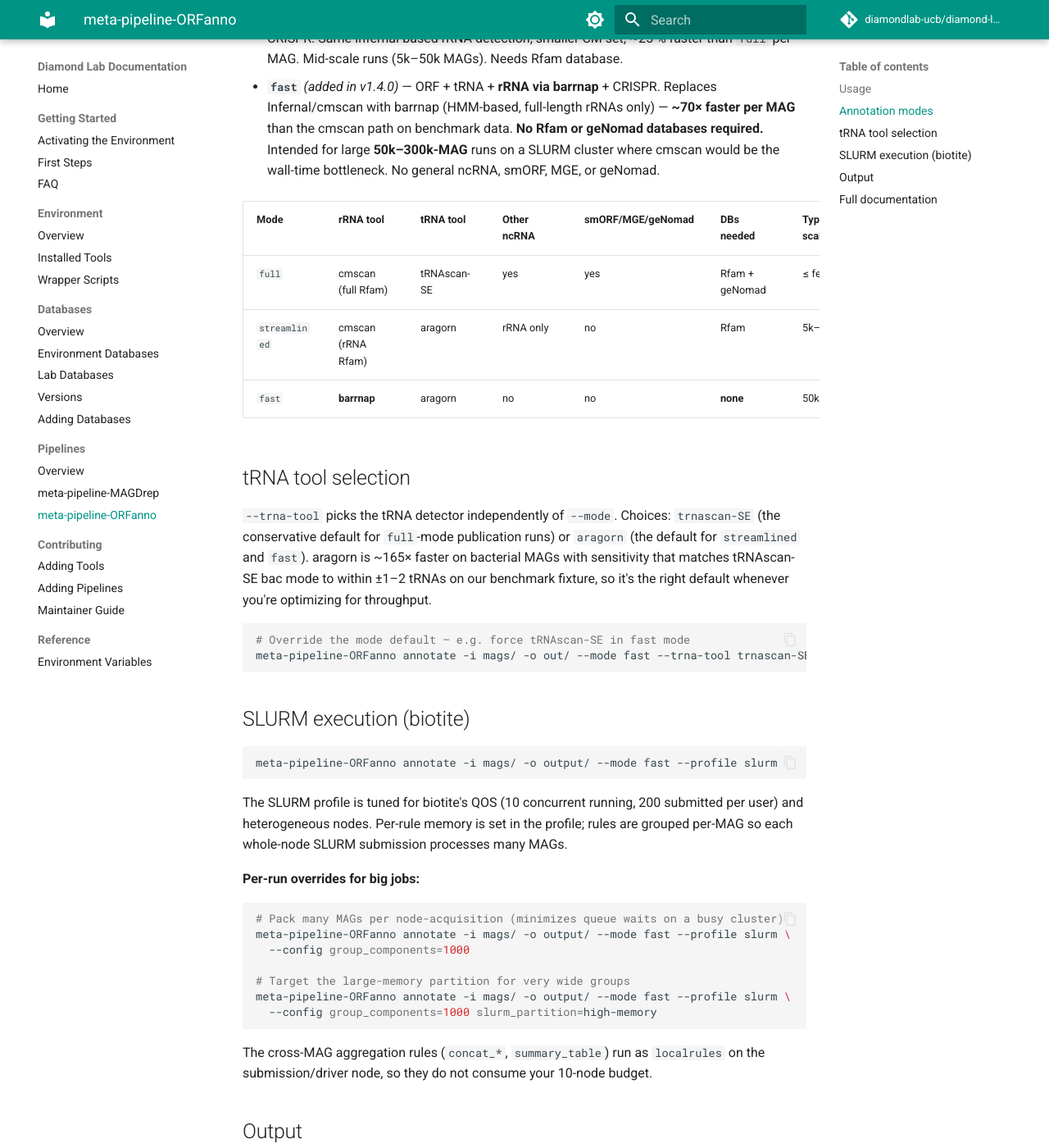
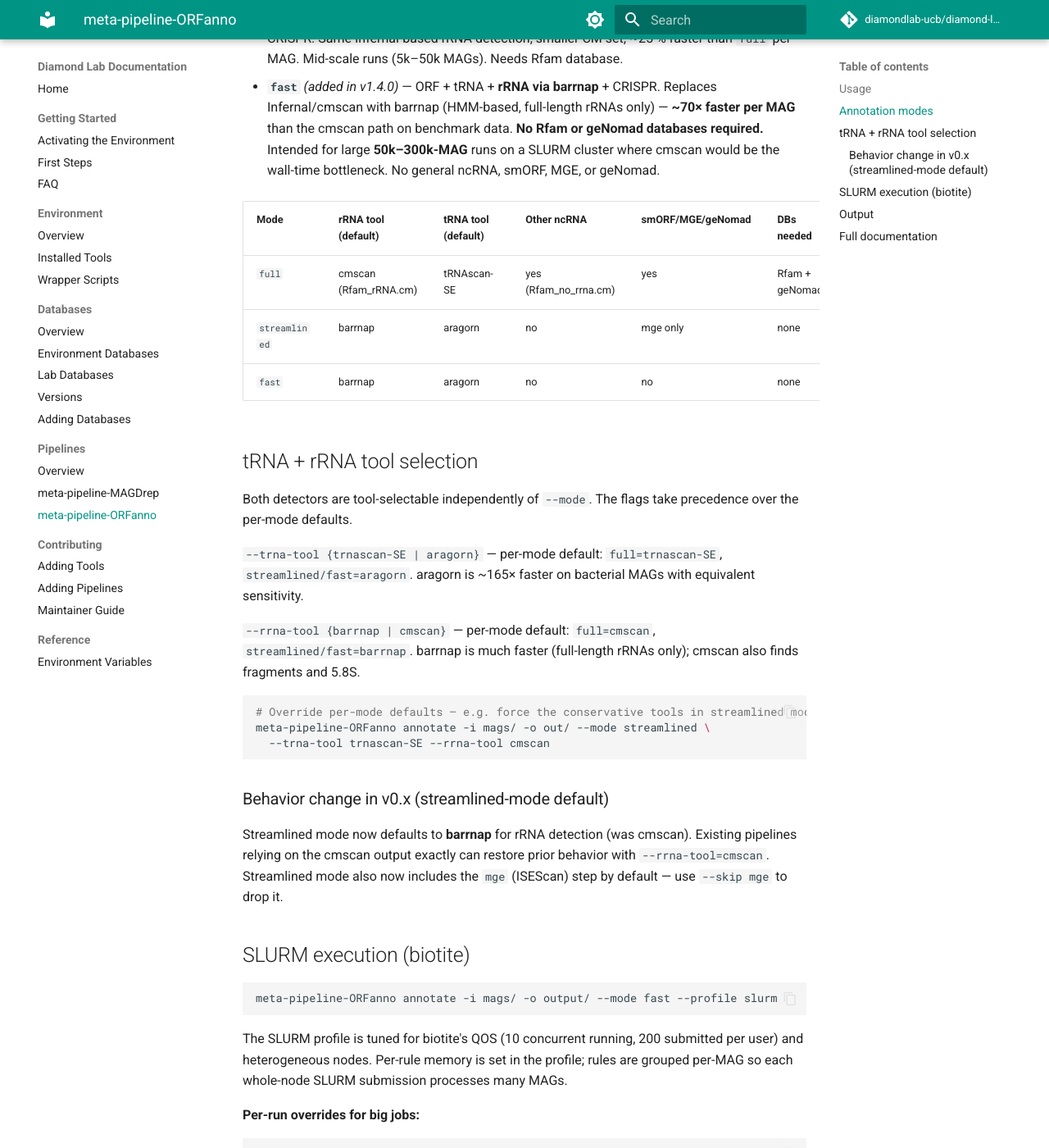
Before and after one commit to diamondlab-ucb/diamond-lab-docs, an MkDocs documentation site: the page built from docs/pipelines/meta-pipeline-ORFanno.md, in a window 1280 px wide and 1400 px high, scrolled down 1036 px. Shown: the whole window at 82% size. Built offline with MkDocs 1.6.1 and Material for MkDocs 9.7.7, drawn with Linux system fonts in a browser that asks for light colours; comment, search, counter and statistics services are not loaded.

Commit message:
docs(orfanno): document --rrna-tool selector and refactored mode defaults
Adds a tRNA-tool/rRNA-tool column to the mode comparison table, a
dedicated tool-selection section, and a v0.x default-flip callout for
streamlined mode (cmscan -> barrnap).

Co-Authored-By: Claude Opus 4.7 <noreply@anthropic.com>

````diff
--- a/docs/pipelines/meta-pipeline-ORFanno.md
+++ b/docs/pipelines/meta-pipeline-ORFanno.md
@@ -54,25 +54,33 @@ Three presets, picked with `--mode`:
   **50k–300k-MAG** runs on a SLURM cluster where cmscan would be the
   wall-time bottleneck. No general ncRNA, smORF, MGE, or geNomad.
 
-| Mode | rRNA tool | tRNA tool | Other ncRNA | smORF/MGE/geNomad | DBs needed | Typical scale |
-|------|-----------|-----------|-------------|-------------------|------------|---------------|
-| `full` | cmscan (full Rfam) | tRNAscan-SE | yes | yes | Rfam + geNomad | ≤ few k |
-| `streamlined` | cmscan (rRNA Rfam) | aragorn | rRNA only | no | Rfam | 5k–50k |
-| `fast` | **barrnap** | aragorn | no | no | **none** | 50k–300k |
+| Mode | rRNA tool (default) | tRNA tool (default) | Other ncRNA | smORF/MGE/geNomad | DBs needed | Typical scale |
+|------|--------------------|--------------------|-------------|-------------------|------------|---------------|
+| `full` | cmscan (Rfam_rRNA.cm) | tRNAscan-SE | yes (Rfam_no_rrna.cm) | yes | Rfam + geNomad | ≤ few k |
+| `streamlined` | barrnap | aragorn | no | mge only | none | 5k–50k |
+| `fast` | barrnap | aragorn | no | no | none | 50k–300k |
 
-## tRNA tool selection
+## tRNA + rRNA tool selection
 
-`--trna-tool` picks the tRNA detector independently of `--mode`. Choices:
-`trnascan-SE` (the conservative default for `full`-mode publication
-runs) or `aragorn` (the default for `streamlined` and `fast`). aragorn
-is ~165× faster on bacterial MAGs with sensitivity that matches
-tRNAscan-SE bac mode to within ±1–2 tRNAs on our benchmark fixture, so
-it's the right default whenever you're optimizing for throughput.
+Both detectors are tool-selectable independently of `--mode`. The flags
+take precedence over the per-mode defaults.
+
+`--trna-tool {trnascan-SE | aragorn}` — per-mode default: `full=trnascan-SE`, `streamlined/fast=aragorn`. aragorn is ~165× faster on bacterial MAGs with equivalent sensitivity.
+
+`--rrna-tool {barrnap | cmscan}` — per-mode default: `full=cmscan`, `streamlined/fast=barrnap`. barrnap is much faster (full-length rRNAs only); cmscan also finds fragments and 5.8S.
 
 ```bash
-# Override the mode default — e.g. force tRNAscan-SE in fast mode
-meta-pipeline-ORFanno annotate -i mags/ -o out/ --mode fast --trna-tool trnascan-SE
+# Override per-mode defaults — e.g. force the conservative tools in streamlined mode
+meta-pipeline-ORFanno annotate -i mags/ -o out/ --mode streamlined \
+  --trna-tool trnascan-SE --rrna-tool cmscan
 ```
+
+### Behavior change in v0.x (streamlined-mode default)
+
+Streamlined mode now defaults to **barrnap** for rRNA detection (was cmscan).
+Existing pipelines relying on the cmscan output exactly can restore prior
+behavior with `--rrna-tool=cmscan`. Streamlined mode also now includes the
+`mge` (ISEScan) step by default — use `--skip mge` to drop it.
 
 ## SLURM execution (biotite)
 
````
